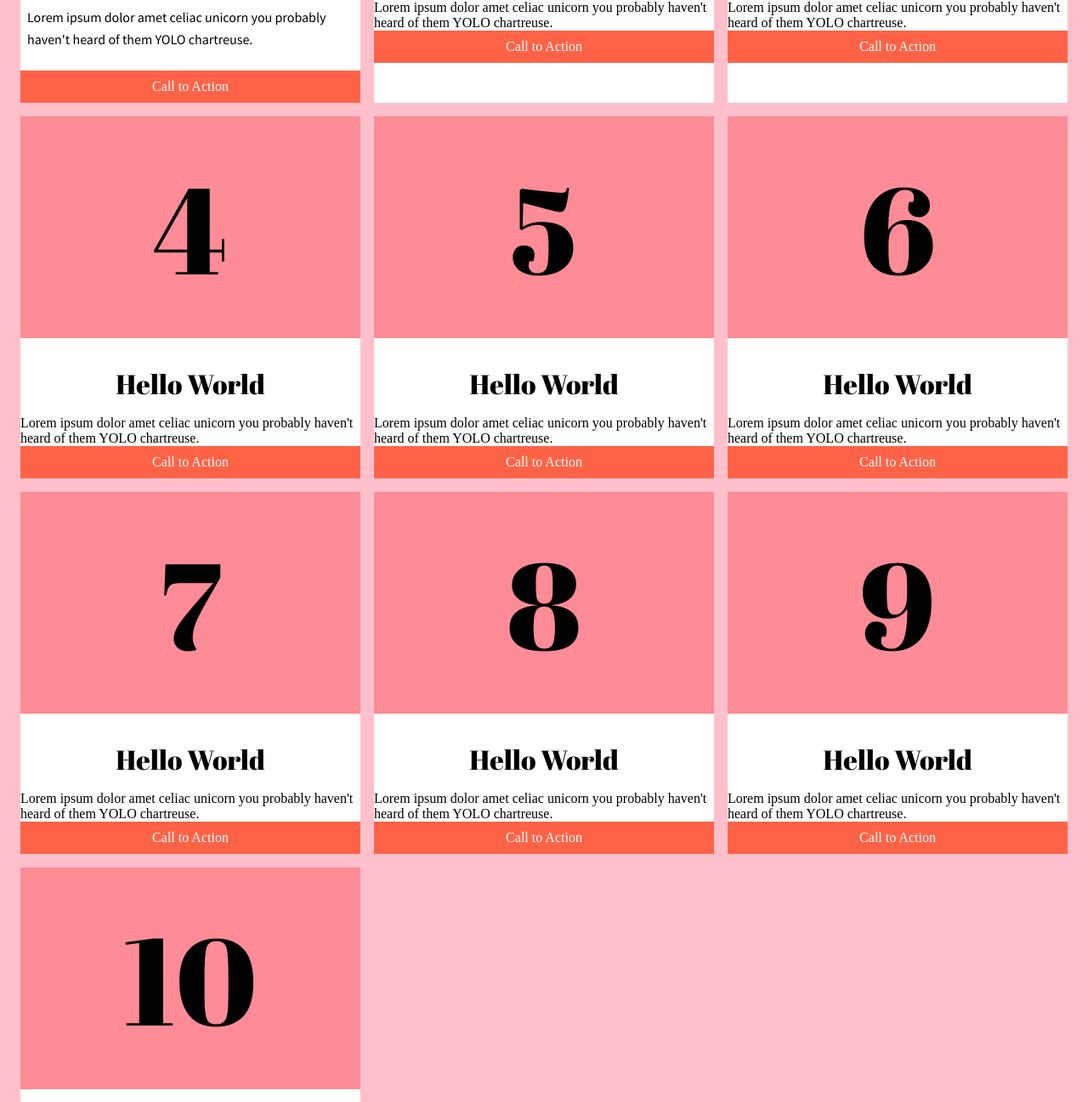
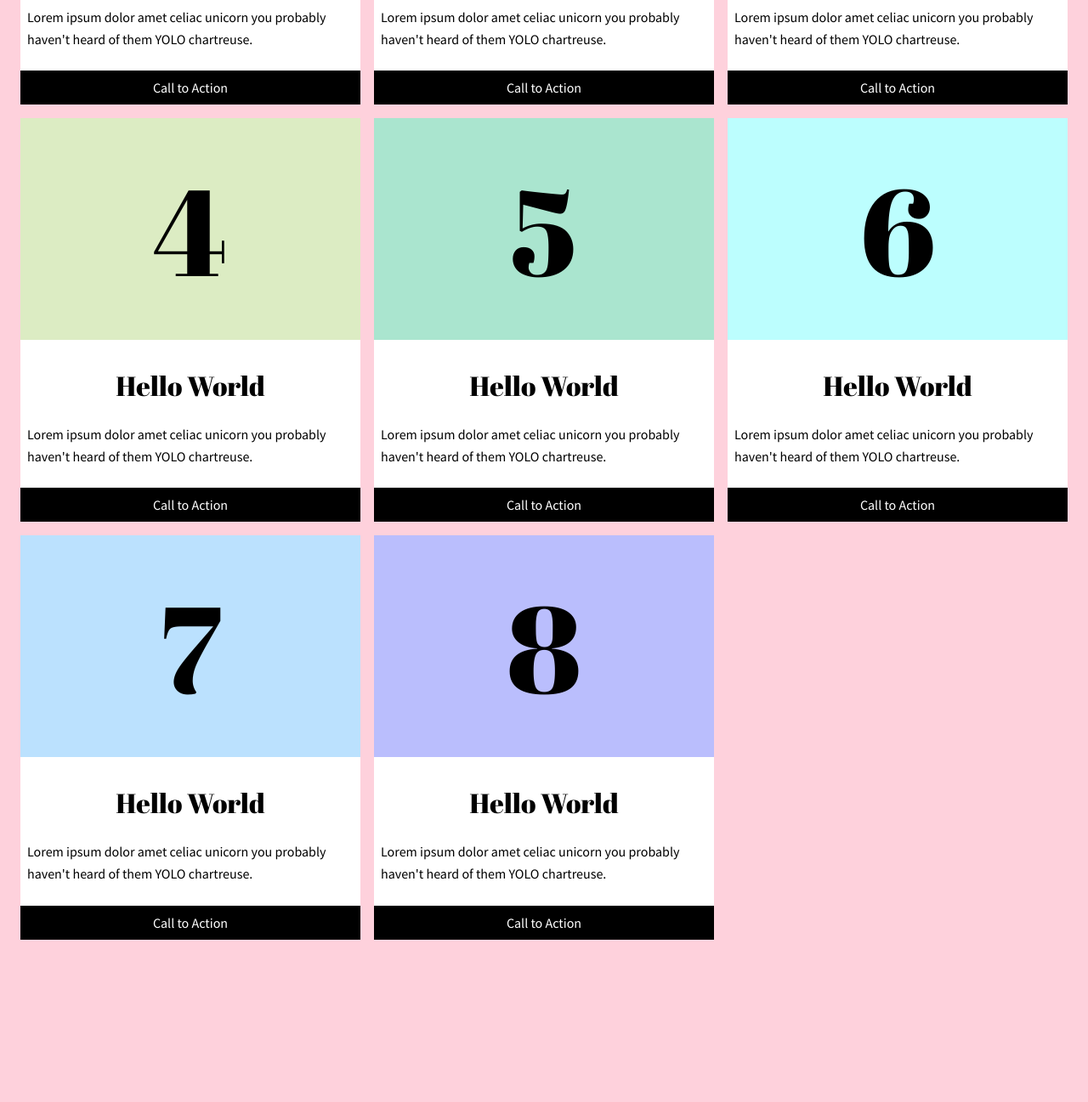
Before and after one commit to aheitzen/gallery-grid, a plain HTML site: page index.html in a window 1280 px wide. Shown: the part 376-1673 px from the top of the page at 85% size. After the commit the page ends 1506 px from the top, so only its background shows below. Drawn offline with Linux system fonts and the light colour scheme.

Commit message:
adding readme

```diff
--- a/css/main.css
+++ b/css/main.css
@@ -1,5 +1,9 @@
 html, body {
-	background-color: pink;
+	background-color: #FED1DC;
+}
+
+::-webkit-scrollbar {
+    display: none;
 }
 
 .card {
@@ -17,7 +21,7 @@ html, body {
 }
 .button {
     display: block;
-    background-color: tomato;
+    background-color: black;
     padding: 10px 20px;
     color: white;
     text-decoration: none;
@@ -44,9 +48,41 @@ h3 {
 	align-items: center;
 }
 
+a {
+	 font-family: 'Source Sans Pro', sans-serif;
+}
+
 .card-container {
 	display: grid;
 	padding: 1rem;
     grid-template-columns: repeat(auto-fit, minmax(320px, 1fr));
     grid-gap: 1rem;
 }
+
+#two {
+	background-color: #FDAAA7;
+}
+
+#three {
+	background-color: #FED3B8;
+}
+
+#four {
+	background-color: #DCECC3;
+}
+
+#five {
+	background-color: #AAE5CF;
+}
+
+#six {
+	background-color: #BCFEFE;
+}
+
+#seven {
+	background-color: #BBE1FE;
+}
+
+#eight {
+	background-color: #BABEFD;
+}
--- a/index.html
+++ b/index.html
@@ -22,91 +22,71 @@
 			<a href="#" class="button">Call to Action</a>
 		</article>
 		<article class="card">
-			<figure class="card-thumbnail">2</figure>
+			<figure class="card-thumbnail" id="two">2</figure>
 			<header class="card-header">
 				<h3>Hello World</h3>
 			</header>
-			<main class="class-desc">
+			<main class="card-desc">
 				Lorem ipsum dolor amet celiac unicorn you probably haven't heard of them YOLO chartreuse.
 			</main>
 			<a href="#" class="button">Call to Action</a>
 		</article>
 		<article class="card">
-			<figure class="card-thumbnail">3</figure>
+			<figure class="card-thumbnail" id="three">3</figure>
 			<header class="card-header">
 				<h3>Hello World</h3>
 			</header>
-			<main class="class-desc">
+			<main class="card-desc">
 				Lorem ipsum dolor amet celiac unicorn you probably haven't heard of them YOLO chartreuse.
 			</main>
 			<a href="#" class="button">Call to Action</a>
 		</article>
 		<article class="card">
-			<figure class="card-thumbnail">4</figure>
+			<figure class="card-thumbnail" id="four">4</figure>
 			<header class="card-header">
 				<h3>Hello World</h3>
 			</header>
-			<main class="class-desc">
+			<main class="card-desc">
 				Lorem ipsum dolor amet celiac unicorn you probably haven't heard of them YOLO chartreuse.
 			</main>
 			<a href="#" class="button">Call to Action</a>
 		</article>
 		<article class="card">
-			<figure class="card-thumbnail">5</figure>
+			<figure class="card-thumbnail" id="five">5</figure>
 			<header class="card-header">
 				<h3>Hello World</h3>
 			</header>
-			<main class="class-desc">
+			<main class="card-desc">
 				Lorem ipsum dolor amet celiac unicorn you probably haven't heard of them YOLO chartreuse.
 			</main>
 			<a href="#" class="button">Call to Action</a>
 		</article>
 		<article class="card">
-			<figure class="card-thumbnail">6</figure>
+			<figure class="card-thumbnail" id="six">6</figure>
 			<header class="card-header">
 				<h3>Hello World</h3>
 			</header>
-			<main class="class-desc">
+			<main class="card-desc">
 				Lorem ipsum dolor amet celiac unicorn you probably haven't heard of them YOLO chartreuse.
 			</main>
 			<a href="#" class="button">Call to Action</a>
 		</article>
 		<article class="card">
-			<figure class="card-thumbnail">7</figure>
+			<figure class="card-thumbnail" id="seven">7</figure>
 			<header class="card-header">
 				<h3>Hello World</h3>
 			</header>
-			<main class="class-desc">
+			<main class="card-desc">
 				Lorem ipsum dolor amet celiac unicorn you probably haven't heard of them YOLO chartreuse.
 			</main>
 			<a href="#" class="button">Call to Action</a>
 		</article>
 		<article class="card">
-			<figure class="card-thumbnail">8</figure>
+			<figure class="card-thumbnail" id="eight">8</figure>
 			<header class="card-header">
 				<h3>Hello World</h3>
 			</header>
-			<main class="class-desc">
-				Lorem ipsum dolor amet celiac unicorn you probably haven't heard of them YOLO chartreuse.
-			</main>
-			<a href="#" class="button">Call to Action</a>
-		</article>
-		<article class="card">
-			<figure class="card-thumbnail">9</figure>
-			<header class="card-header">
-				<h3>Hello World</h3>
-			</header>
-			<main class="class-desc">
-				Lorem ipsum dolor amet celiac unicorn you probably haven't heard of them YOLO chartreuse.
-			</main>
-			<a href="#" class="button">Call to Action</a>
-		</article>
-		<article class="card">
-			<figure class="card-thumbnail">10</figure>
-			<header class="card-header">
-				<h3>Hello World</h3>
-			</header>
-			<main class="class-desc">
+			<main class="card-desc">
 				Lorem ipsum dolor amet celiac unicorn you probably haven't heard of them YOLO chartreuse.
 			</main>
 			<a href="#" class="button">Call to Action</a>
```
Also changed, not shown: images/1.png (added), images/2.png (added), images/3.png (added), images/4.png (added), 2 other files.
